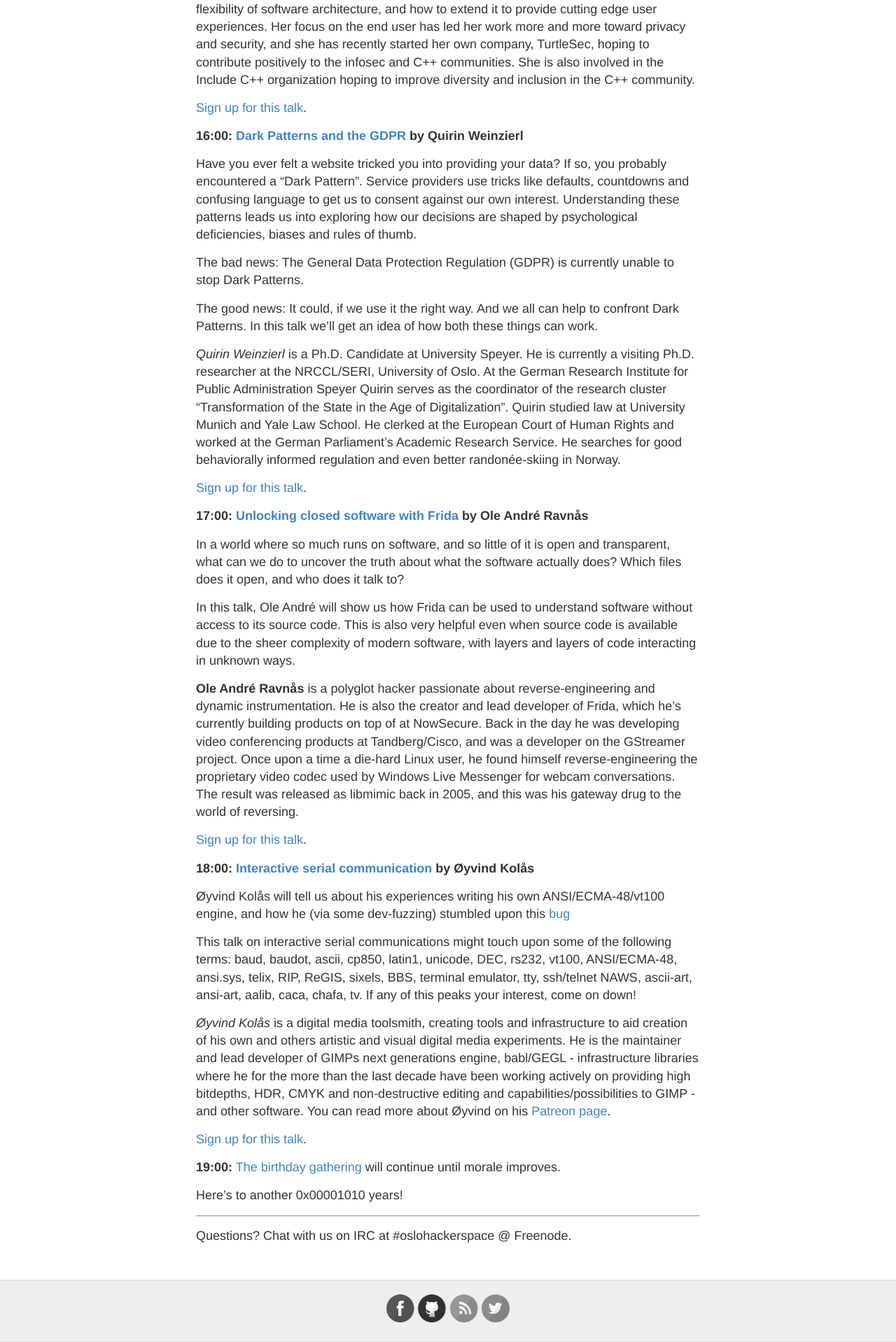
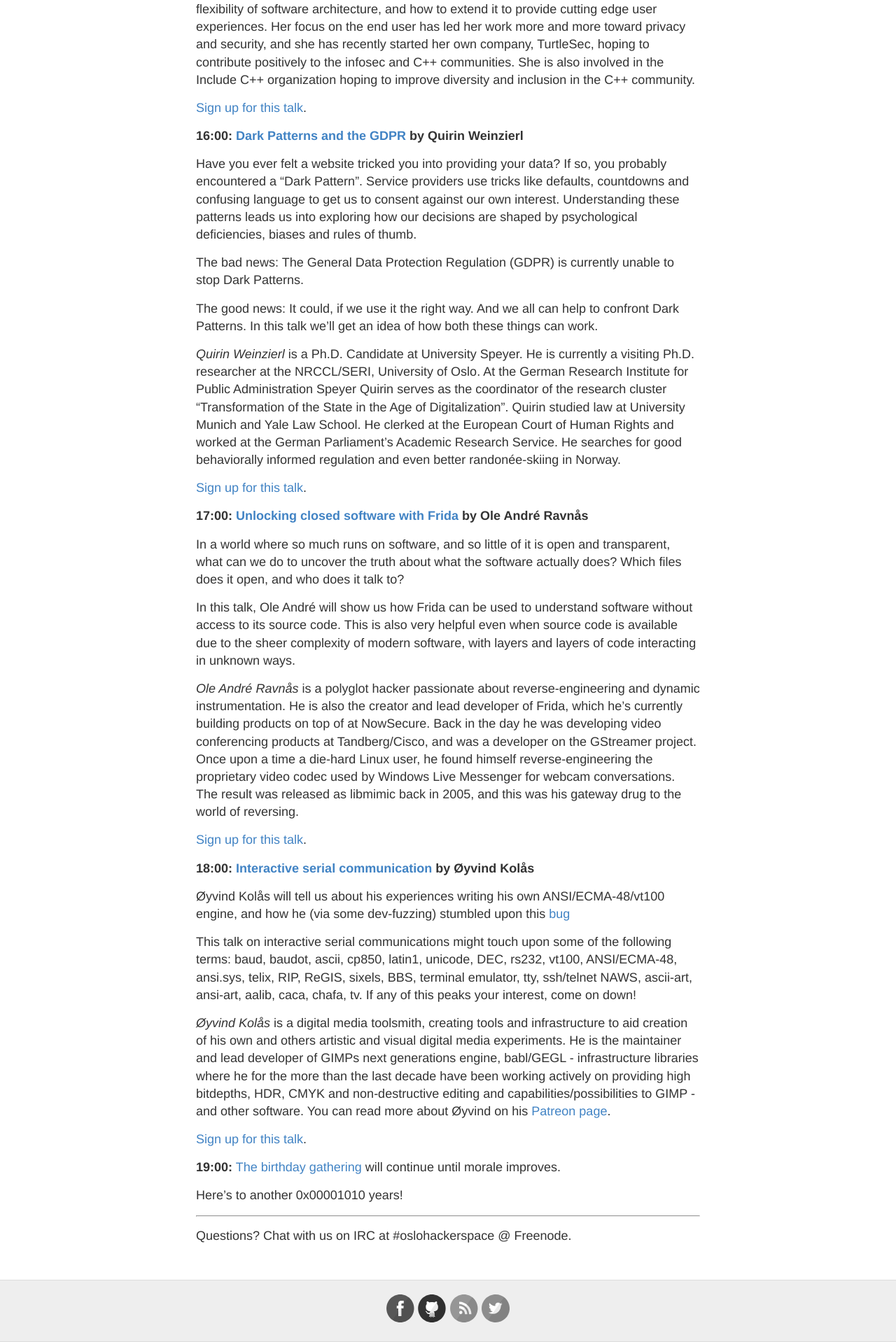
Before and after one commit to labanskoller/hackeriet_blog, a Jekyll site: the page built from _posts/2020-02-20-hackeriet-10.md, in a window 1280 px wide. Shown: the part 1609-3527 px from the top of the page at 70% size. Built offline with Jekyll 4.4.1, drawn with Linux system fonts in a browser that asks for light colours.

Commit message:
oleavr's name should be in italic, not bold

```diff
--- a/_posts/2020-02-20-hackeriet-10.md
+++ b/_posts/2020-02-20-hackeriet-10.md
@@ -49,7 +49,7 @@ In a world where so much runs on software, and so little of it is open and trans
 
 In this talk, Ole André will show us how Frida can be used to understand software without access to its source code. This is also very helpful even when source code is available due to the sheer complexity of modern software, with layers and layers of code interacting in unknown ways.
 
-**Ole André Ravnås** is a polyglot hacker passionate about reverse-engineering and dynamic instrumentation. He is also the creator and lead developer of Frida, which he's currently building products on top of at NowSecure. Back in the day he was developing video conferencing products at Tandberg/Cisco, and was a developer on the GStreamer project. Once upon a time a die-hard Linux user, he found himself reverse-engineering the proprietary video codec used by Windows Live Messenger for webcam conversations. The result was released as libmimic back in 2005, and this was his gateway drug to the world of reversing.
+*Ole André Ravnås* is a polyglot hacker passionate about reverse-engineering and dynamic instrumentation. He is also the creator and lead developer of Frida, which he's currently building products on top of at NowSecure. Back in the day he was developing video conferencing products at Tandberg/Cisco, and was a developer on the GStreamer project. Once upon a time a die-hard Linux user, he found himself reverse-engineering the proprietary video codec used by Windows Live Messenger for webcam conversations. The result was released as libmimic back in 2005, and this was his gateway drug to the world of reversing.
 
 [Sign up for this talk](https://www.meetup.com/hackeriet/events/269090108/).
 
```
